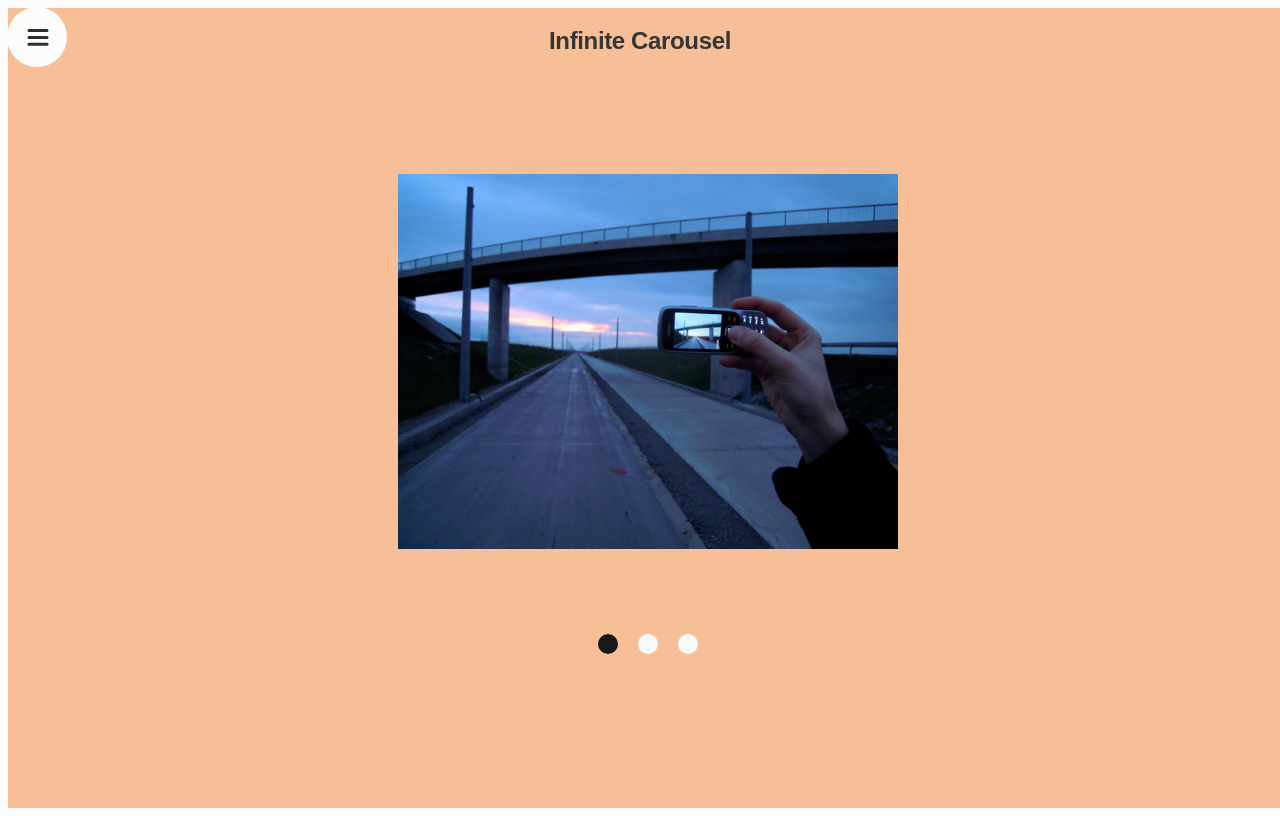
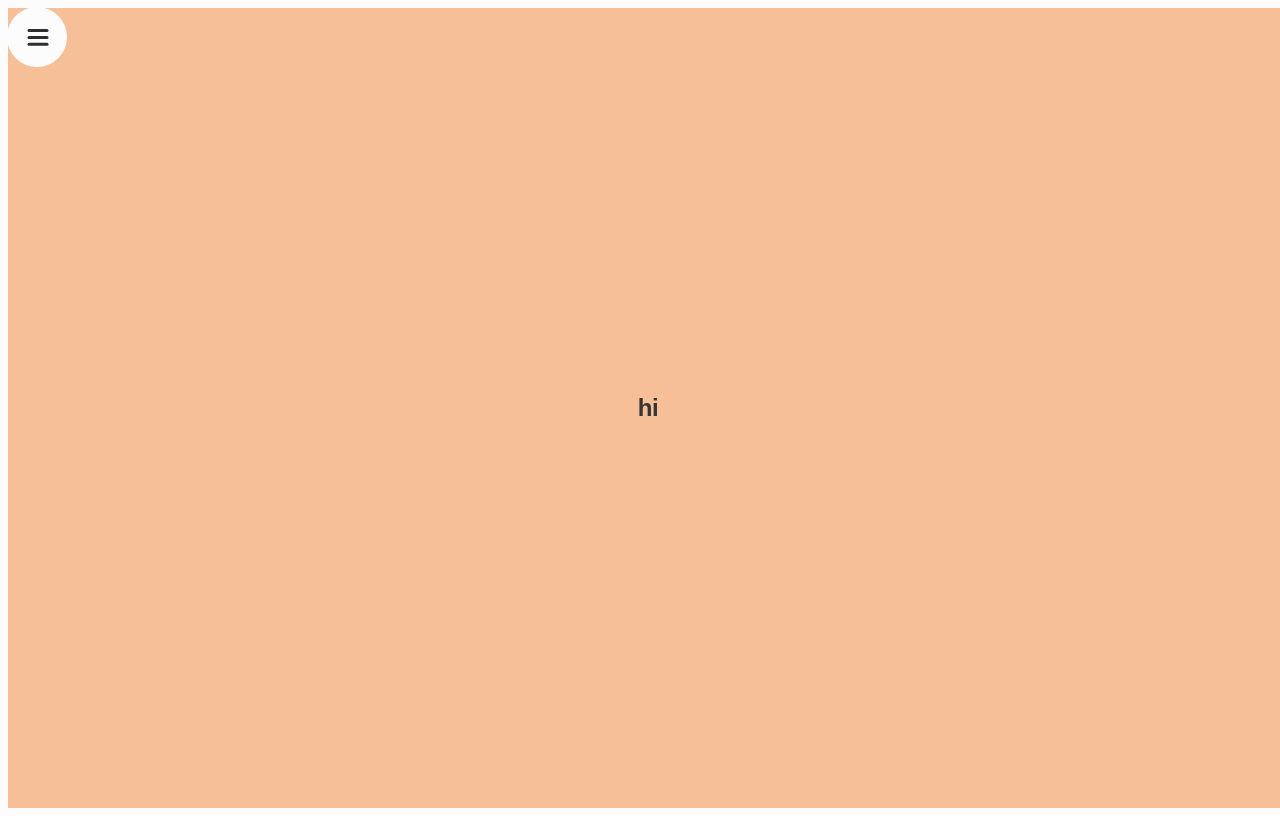
Before and after one commit to poiu694/framer-example, a React (Vite) app: page / in a window 1280 px wide. Built offline with nearby package versions, Linux system fonts and the light colour scheme; what emotion-reset would draw is missing.

Commit message:
fix: 메인페이지 분리

```diff
--- /dev/null
+++ b/src/pages/CarouselPage.tsx
@@ -0,0 +1,35 @@
+import { css } from '@emotion/react';
+import styled from '@emotion/styled';
+import { CarouselCardList } from '../components';
+import Title from '../components/common/Title';
+
+function CarouselPage() {
+  return (
+    <Layout>
+      <Title title='Infinite Carousel' />
+      <CarouselCardList style={{ width: 500, height: 500, marginTop: 32 }} autoPlay={false}>
+        {[1, 2, 3].map((v) => (
+          <Image key={v} src={`/image${v}.png`} alt='carousel' draggable={false} />
+        ))}
+      </CarouselCardList>
+    </Layout>
+  );
+}
+
+const Layout = styled.main`
+  ${({ theme }) => css`
+    width: 100%;
+    height: 100%;
+    background-color: ${theme.palette.orange200};
+
+    display: flex;
+    justify-content: center;
+    align-items: center;
+  `}
+`;
+
+const Image = styled.img`
+  max-width: 100%;
+`;
+
+export default CarouselPage;
--- a/src/pages/MainPage.tsx
+++ b/src/pages/MainPage.tsx
@@ -1,22 +1,16 @@
 import { css } from '@emotion/react';
 import styled from '@emotion/styled';
-import { CarouselCardList } from '../components';
-import Title from '../components/common/Title';
+import { Typography } from '../components';
 
 function MainPage() {
   return (
-    <MainLayout>
-      <Title title='Infinite Carousel' />
-      <CarouselCardList style={{ width: 500, height: 500, marginTop: 32 }} autoPlay={false}>
-        {[1, 2, 3].map((v) => (
-          <Image key={v} src={`/image${v}.png`} alt='carousel' draggable={false} />
-        ))}
-      </CarouselCardList>
-    </MainLayout>
+    <Layout>
+      <Typography type='h5'>hi</Typography>
+    </Layout>
   );
 }
 
-const MainLayout = styled.main`
+const Layout = styled.main`
   ${({ theme }) => css`
     width: 100%;
     height: 100%;
@@ -28,8 +22,4 @@ const MainLayout = styled.main`
   `}
 `;
 
-const Image = styled.img`
-  max-width: 100%;
-`;
-
 export default MainPage;
--- a/src/pages/index.ts
+++ b/src/pages/index.ts
@@ -1 +1,2 @@
 export { default as MainPage } from './MainPage';
+export { default as CarouselPage } from './CarouselPage';
--- a/src/routes/index.tsx
+++ b/src/routes/index.tsx
@@ -1,10 +1,11 @@
 import { Route, Routes } from 'react-router-dom';
-import MainPage from '../pages/MainPage';
+import { CarouselPage, MainPage } from '../pages';
 
 function Router() {
   return (
     <Routes>
       <Route path='/' element={<MainPage />} />
+      <Route path='/carousel' element={<CarouselPage />} />
     </Routes>
   );
 }
```
